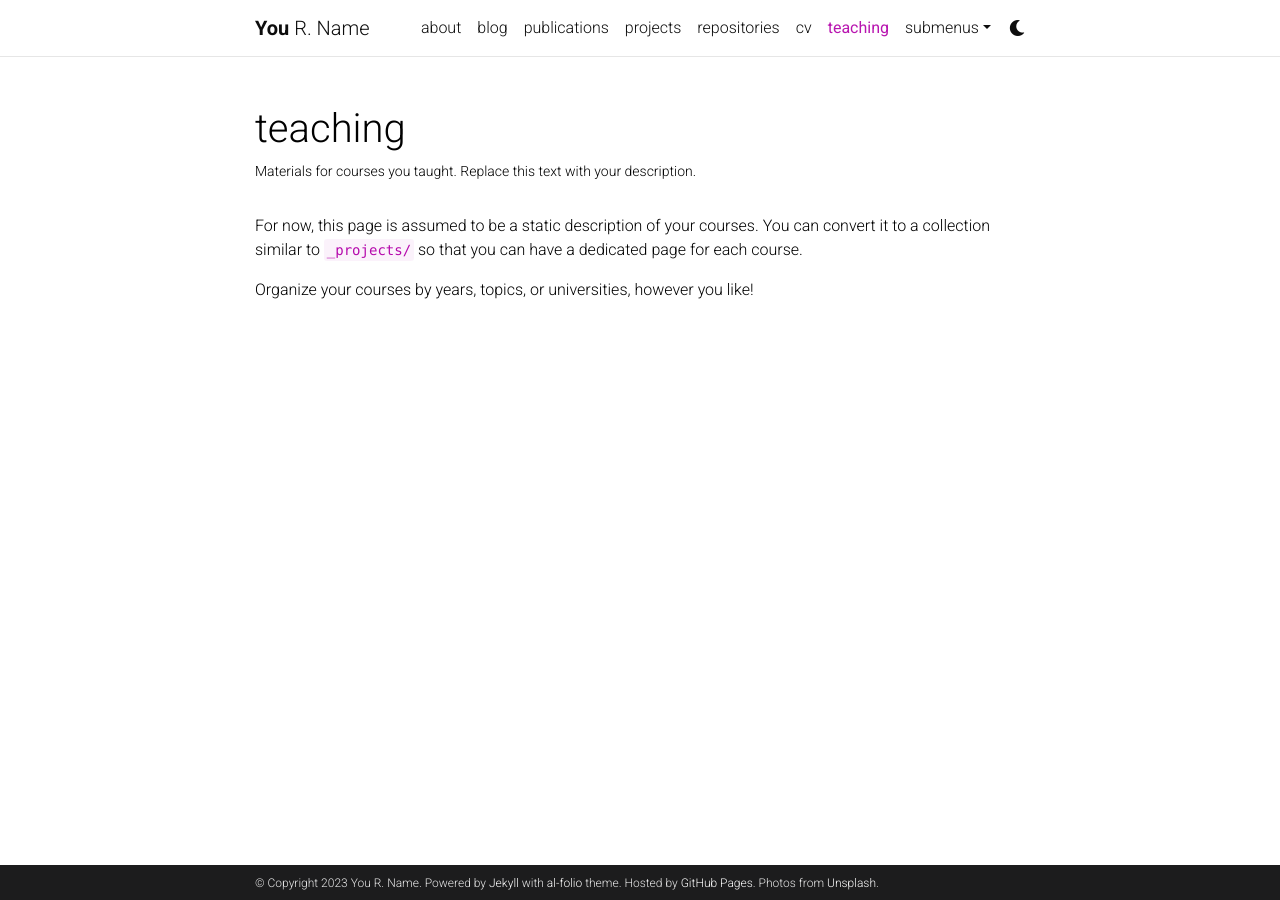
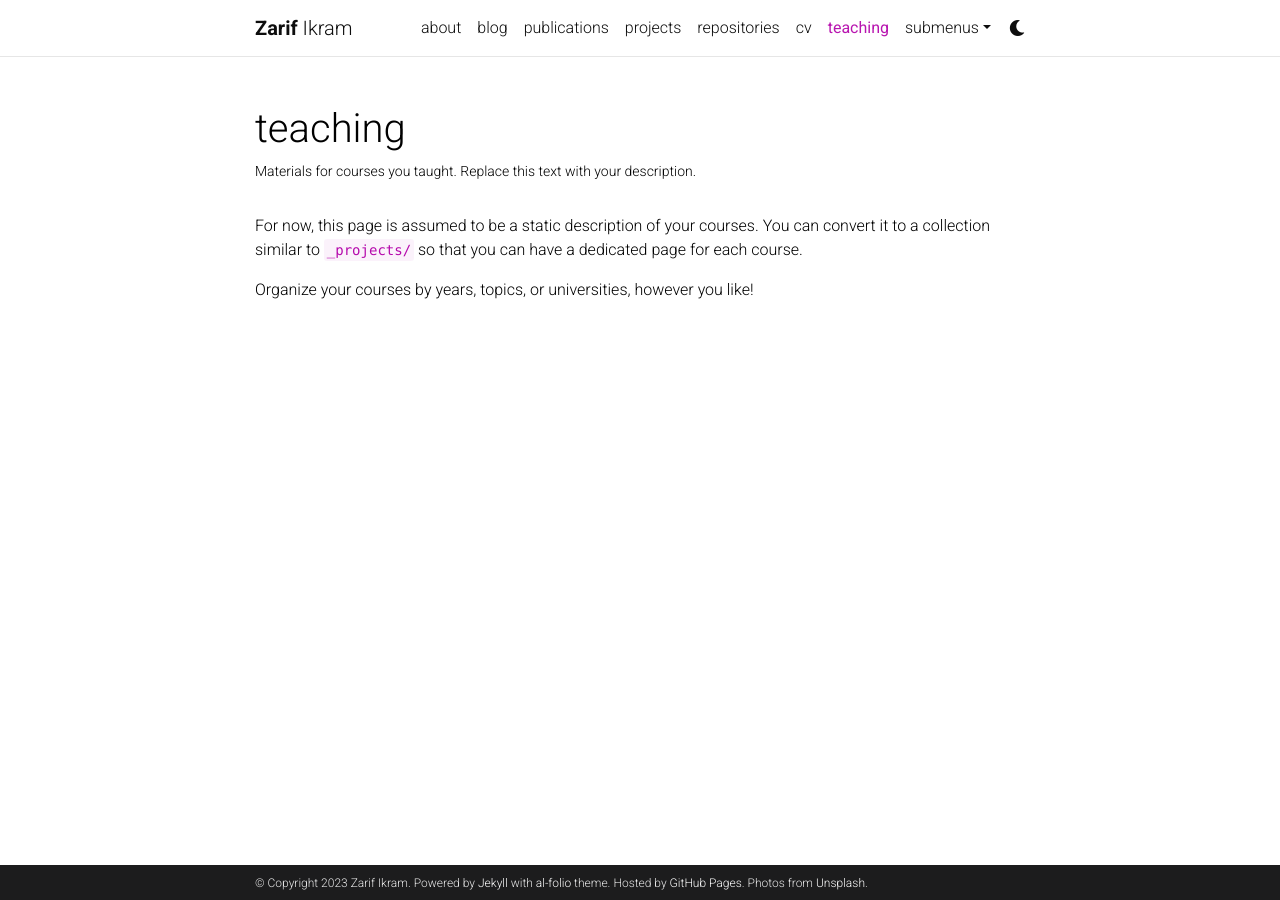
Before and after one commit to zarifikram/zarifikram.github.io, a Jekyll site: the page built from _pages/teaching.md, in a window 1280 px wide. Built offline with Jekyll 4.4.1, drawn with Linux system fonts in a browser that asks for light colours; comment, search, counter and statistics services are not loaded; a style sheet for code colours, icons or effects is not loaded.

Commit message:
name
name

```diff
--- a/_config.yml
+++ b/_config.yml
@@ -3,17 +3,17 @@
 # -----------------------------------------------------------------------------
 
 title: blank # the website title (if blank, full name will be used instead)
-first_name: You
-middle_name: R.
-last_name: Name
-email: you@example.com
+first_name: Zarif
+middle_name:
+last_name: Ikram
+email: zarifikram003@gmail.com
 description: > # the ">" symbol means to ignore newlines until "footer_text:"
   A simple, whitespace theme for academics. Based on [*folio](https://github.com/bogoli/-folio) design.
 footer_text: >
   Powered by <a href="https://jekyllrb.com/" target="_blank">Jekyll</a> with <a href="https://github.com/alshedivat/al-folio">al-folio</a> theme.
   Hosted by <a href="https://pages.github.com/" target="_blank">GitHub Pages</a>.
   Photos from <a href="https://unsplash.com" target="_blank">Unsplash</a>.
-keywords: jekyll, jekyll-theme, academic-website, portfolio-website  # add your own keywords or leave empty
+keywords: jekyll, jekyll-theme, academic-website, portfolio-website, zarif, ikram, zarif-ikram-buet, buet, zarif-buet, ikram-buet  # add your own keywords or leave empty
 
 lang: en # the language of your site (for example: en, fr, cn, ru, etc.)
 icon: ⚛️  # the emoji used as the favicon (alternatively, provide image name in /assets/img/)
```
Also changed, not shown: _pages/about.md (+1 -0 lines).
